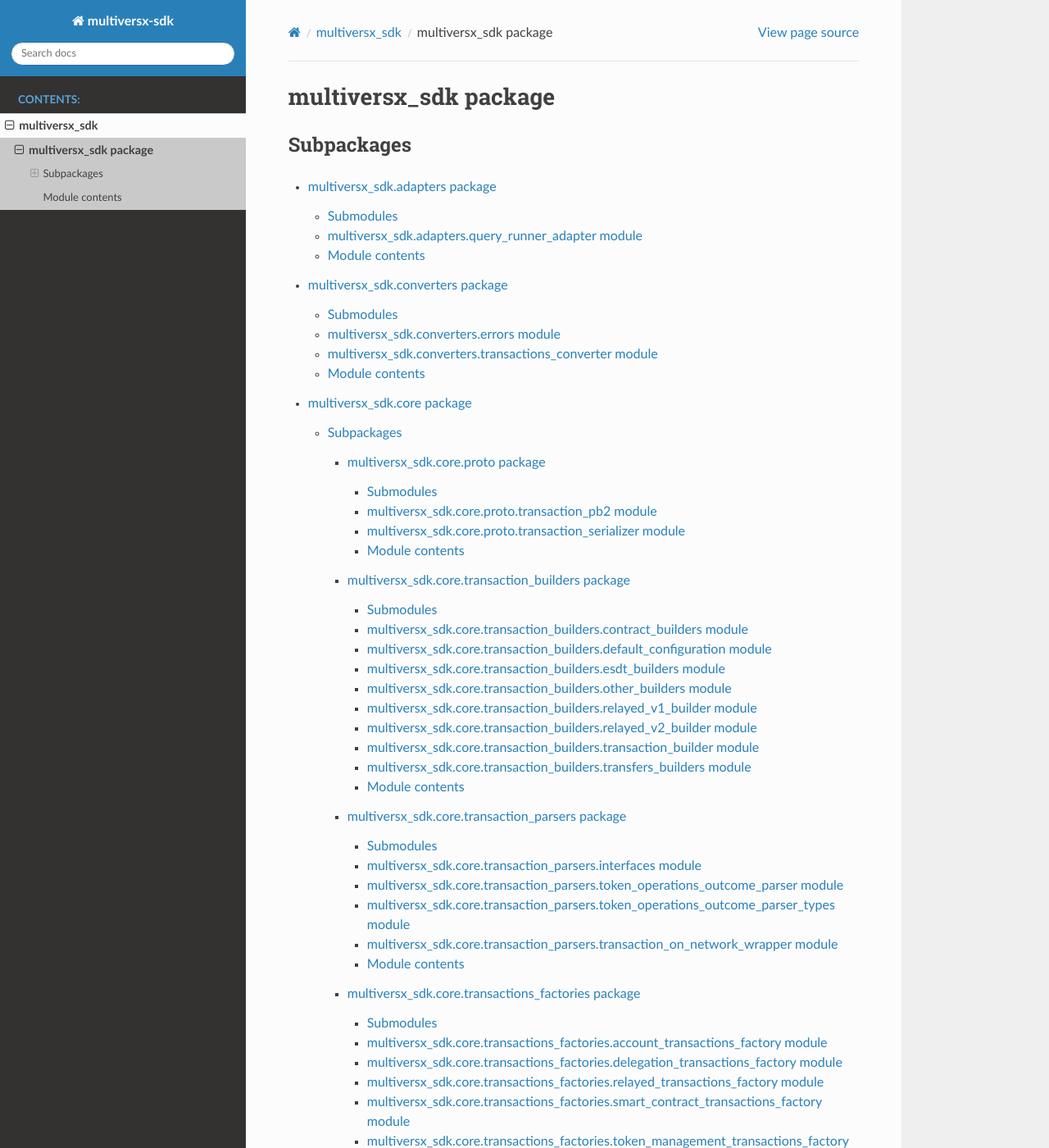
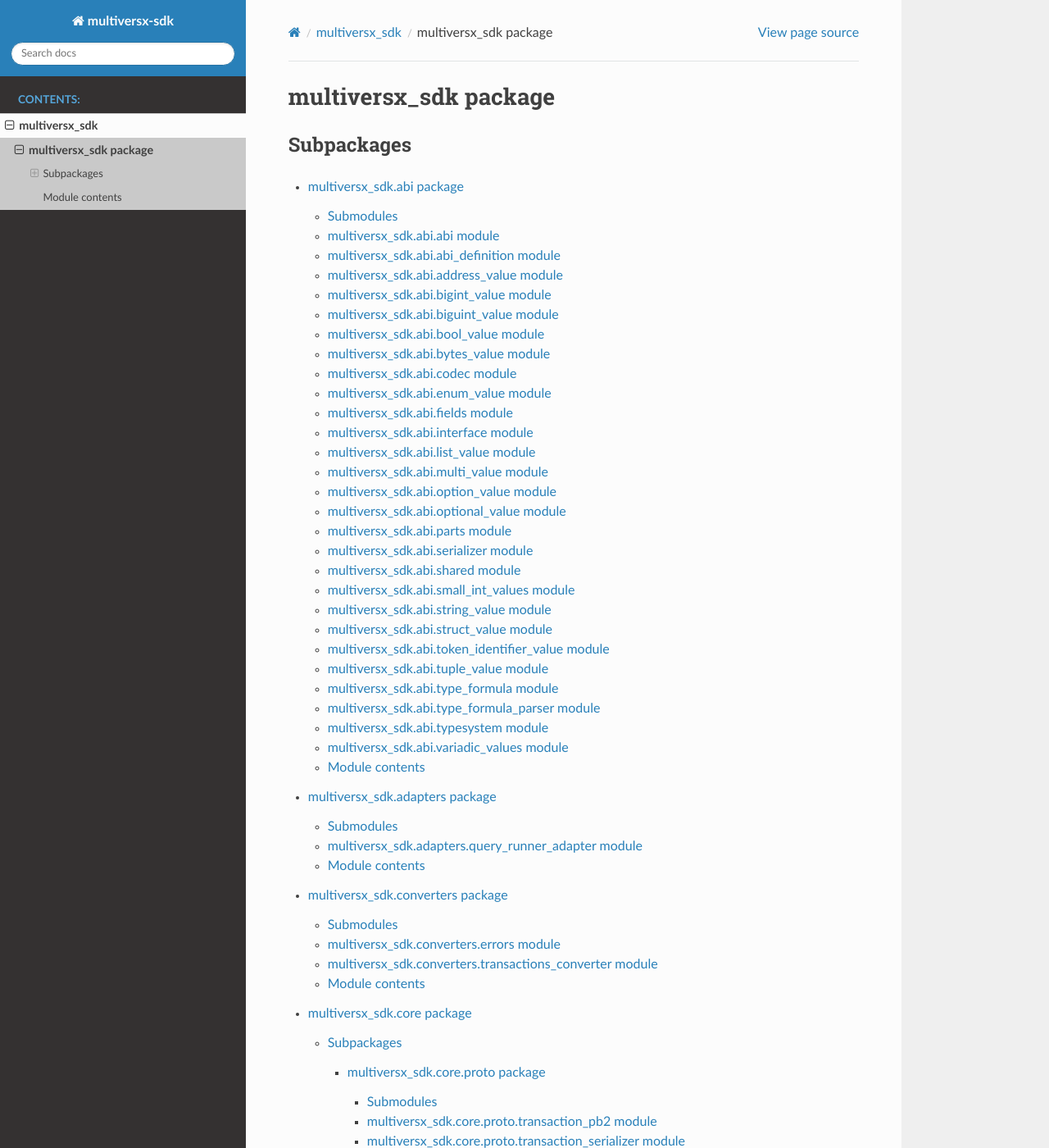
Before and after one commit to multiversx/mx-sdk-py, a Sphinx documentation site: the page built from docs/multiversx_sdk.rst, in a window 1280 px wide and 1400 px high. Shown: the whole window at 82% size. Built offline with Sphinx 7.4.7 and the Read the Docs theme 2.0.0, drawn with Linux system fonts in a browser that asks for light colours.

```diff
--- /dev/null
+++ b/docs/multiversx_sdk.abi.rst
@@ -0,0 +1,229 @@
+multiversx\_sdk.abi package
+===========================
+
+Submodules
+----------
+
+multiversx\_sdk.abi.abi module
+------------------------------
+
+.. automodule:: multiversx_sdk.abi.abi
+   :members:
+   :undoc-members:
+   :show-inheritance:
+
+multiversx\_sdk.abi.abi\_definition module
+------------------------------------------
+
+.. automodule:: multiversx_sdk.abi.abi_definition
+   :members:
+   :undoc-members:
+   :show-inheritance:
+
+multiversx\_sdk.abi.address\_value module
+-----------------------------------------
+
+.. automodule:: multiversx_sdk.abi.address_value
+   :members:
+   :undoc-members:
+   :show-inheritance:
+
+multiversx\_sdk.abi.bigint\_value module
+----------------------------------------
+
+.. automodule:: multiversx_sdk.abi.bigint_value
+   :members:
+   :undoc-members:
+   :show-inheritance:
+
+multiversx\_sdk.abi.biguint\_value module
+-----------------------------------------
+
+.. automodule:: multiversx_sdk.abi.biguint_value
+   :members:
+   :undoc-members:
+   :show-inheritance:
+
+multiversx\_sdk.abi.bool\_value module
+--------------------------------------
+
+.. automodule:: multiversx_sdk.abi.bool_value
+   :members:
+   :undoc-members:
+   :show-inheritance:
+
+multiversx\_sdk.abi.bytes\_value module
+---------------------------------------
+
+.. automodule:: multiversx_sdk.abi.bytes_value
+   :members:
+   :undoc-members:
+   :show-inheritance:
+
+multiversx\_sdk.abi.codec module
+--------------------------------
+
+.. automodule:: multiversx_sdk.abi.codec
+   :members:
+   :undoc-members:
+   :show-inheritance:
+
+multiversx\_sdk.abi.enum\_value module
+--------------------------------------
+
+.. automodule:: multiversx_sdk.abi.enum_value
+   :members:
+   :undoc-members:
+   :show-inheritance:
+
+multiversx\_sdk.abi.fields module
+---------------------------------
+
+.. automodule:: multiversx_sdk.abi.fields
+   :members:
+   :undoc-members:
+   :show-inheritance:
+
+multiversx\_sdk.abi.interface module
+------------------------------------
+
+.. automodule:: multiversx_sdk.abi.interface
+   :members:
+   :undoc-members:
+   :show-inheritance:
+
+multiversx\_sdk.abi.list\_value module
+--------------------------------------
+
+.. automodule:: multiversx_sdk.abi.list_value
+   :members:
+   :undoc-members:
+   :show-inheritance:
+
+multiversx\_sdk.abi.multi\_value module
+---------------------------------------
+
+.. automodule:: multiversx_sdk.abi.multi_value
+   :members:
+   :undoc-members:
+   :show-inheritance:
+
+multiversx\_sdk.abi.option\_value module
+----------------------------------------
+
+.. automodule:: multiversx_sdk.abi.option_value
+   :members:
+   :undoc-members:
+   :show-inheritance:
+
+multiversx\_sdk.abi.optional\_value module
+------------------------------------------
+
+.. automodule:: multiversx_sdk.abi.optional_value
+   :members:
+   :undoc-members:
+   :show-inheritance:
+
+multiversx\_sdk.abi.parts module
+--------------------------------
+
+.. automodule:: multiversx_sdk.abi.parts
+   :members:
+   :undoc-members:
+   :show-inheritance:
+
+multiversx\_sdk.abi.serializer module
+-------------------------------------
+
+.. automodule:: multiversx_sdk.abi.serializer
+   :members:
+   :undoc-members:
+   :show-inheritance:
+
+multiversx\_sdk.abi.shared module
+---------------------------------
+
+.. automodule:: multiversx_sdk.abi.shared
+   :members:
+   :undoc-members:
+   :show-inheritance:
+
+multiversx\_sdk.abi.small\_int\_values module
+---------------------------------------------
+
+.. automodule:: multiversx_sdk.abi.small_int_values
+   :members:
+   :undoc-members:
+   :show-inheritance:
+
+multiversx\_sdk.abi.string\_value module
+----------------------------------------
+
+.. automodule:: multiversx_sdk.abi.string_value
+   :members:
+   :undoc-members:
+   :show-inheritance:
+
+multiversx\_sdk.abi.struct\_value module
+----------------------------------------
+
+.. automodule:: multiversx_sdk.abi.struct_value
+   :members:
+   :undoc-members:
+   :show-inheritance:
+
+multiversx\_sdk.abi.token\_identifier\_value module
+---------------------------------------------------
+
+.. automodule:: multiversx_sdk.abi.token_identifier_value
+   :members:
+   :undoc-members:
+   :show-inheritance:
+
+multiversx\_sdk.abi.tuple\_value module
+---------------------------------------
+
+.. automodule:: multiversx_sdk.abi.tuple_value
+   :members:
+   :undoc-members:
+   :show-inheritance:
+
+multiversx\_sdk.abi.type\_formula module
+----------------------------------------
+
+.. automodule:: multiversx_sdk.abi.type_formula
+   :members:
+   :undoc-members:
+   :show-inheritance:
+
+multiversx\_sdk.abi.type\_formula\_parser module
+------------------------------------------------
+
+.. automodule:: multiversx_sdk.abi.type_formula_parser
+   :members:
+   :undoc-members:
+   :show-inheritance:
+
+multiversx\_sdk.abi.typesystem module
+-------------------------------------
+
+.. automodule:: multiversx_sdk.abi.typesystem
+   :members:
+   :undoc-members:
+   :show-inheritance:
+
+multiversx\_sdk.abi.variadic\_values module
+-------------------------------------------
+
+.. automodule:: multiversx_sdk.abi.variadic_values
+   :members:
+   :undoc-members:
+   :show-inheritance:
+
+Module contents
+---------------
+
+.. automodule:: multiversx_sdk.abi
+   :members:
+   :undoc-members:
+   :show-inheritance:
--- a/docs/multiversx_sdk.rst
+++ b/docs/multiversx_sdk.rst
@@ -7,6 +7,7 @@ Subpackages
 .. toctree::
    :maxdepth: 4
 
+   multiversx_sdk.abi
    multiversx_sdk.adapters
    multiversx_sdk.converters
    multiversx_sdk.core
```
